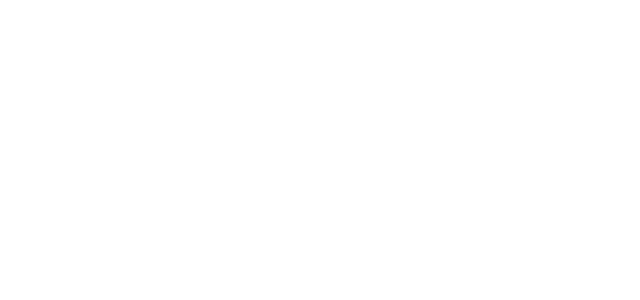
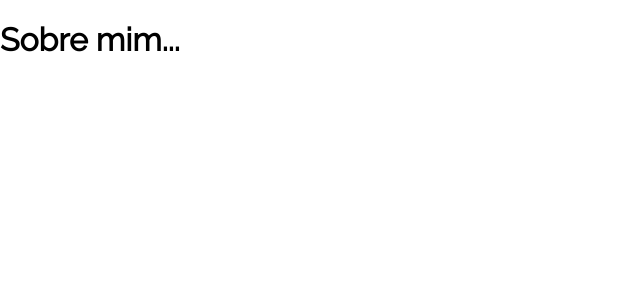
Before and after one commit to leonardo-amaro/blog-ola-mundo, a JavaScript app: page /sobre in a window 1280 px wide. Before the commit this address had no page. Shown: the top 300 px of the page, without its empty margins (0-640 px from the left). Built offline with nearby package versions, Linux system fonts and the light colour scheme; the HTML template or start-up script is replaced by a standard one.

Commit message:
adicionando rota /sobre e página Sobre

```diff
--- a/src/App.js
+++ b/src/App.js
@@ -1,12 +1,14 @@
 import { BrowserRouter, Route, Routes } from 'react-router-dom';
 import './App.css';
 import Index from './pages/Index';
+import Sobre from './pages/Sobre';
 
 function App() {
   return (
     <BrowserRouter>
       <Routes>
         <Route path='/' element={ <Index /> } />
+        <Route path='/sobre' element={ <Sobre /> } />
       </Routes>
     </BrowserRouter>
   );
--- /dev/null
+++ b/src/pages/Sobre/index.js
@@ -0,0 +1,7 @@
+export default function Sobre() {
+  return (
+    <h1>
+      Sobre mim...
+    </h1>
+  );
+}
```
